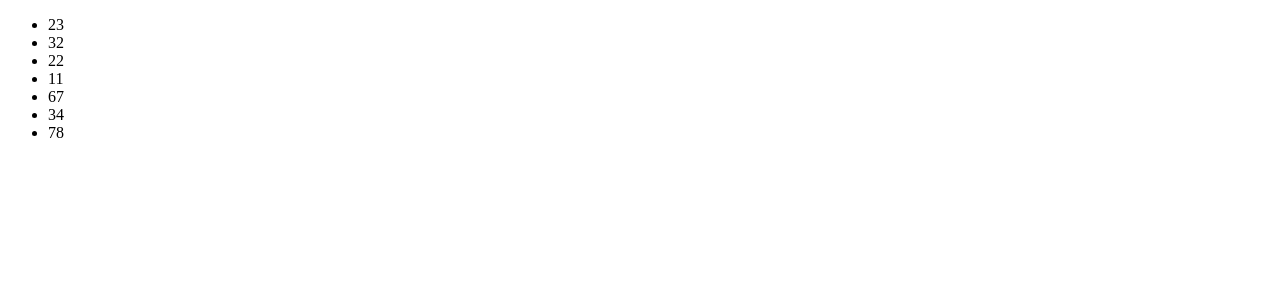
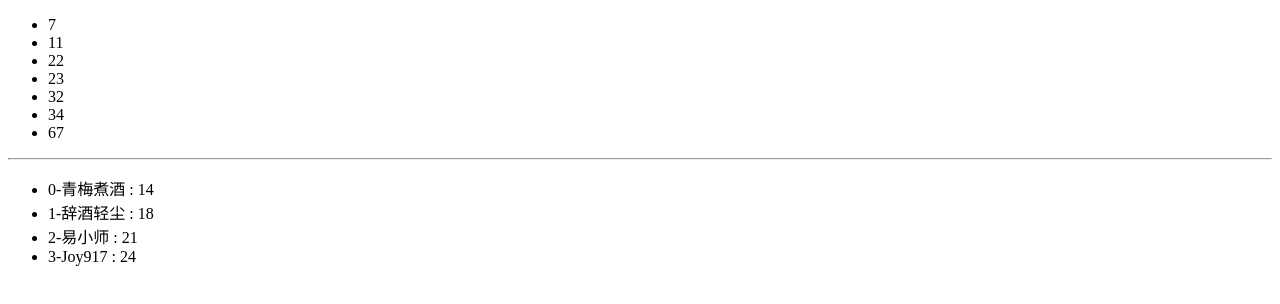
Before and after one commit to Joy917/learn-vue, a website: page example/v-for.html in a window 1280 px wide. Drawn offline with Linux system fonts and the light colour scheme.

Commit message:
对象循环及实现排序

```diff
--- a/example/v-for.html
+++ b/example/v-for.html
@@ -12,23 +12,48 @@
 <body>
     <div id="app">
         <ul>
-            <li v-for="item in items">
+            <li v-for="item in sortItems">
                 {{item}}
             </li>
         </ul>
-
+        <hr>
+        <ul>
+            <li v-for="(student,index) in sortStudents">
+                {{index}}-{{student.name}} : {{student.age}}
+            </li>
+        </ul>
     </div>
 </body>
 <script>
     new Vue({
         el: "#app",
         data: {
-            items: [23,32,22,11,67,34,78],
+            items: [23,32,22,11,67,34,7],
+            students:[
+                {name:"Joy917",age:24},
+                {name:"易小师",age:21},
+                {name:"辞酒轻尘",age:18},
+                {name:"青梅煮酒",age:14}
+            ]
         },
         computed:{
-
+            sortItems:function(){
+                return this.items.sort(sortNum);
+            },
+            sortStudents:function(){
+                return sortByKey(this.students,"age");
+            }
         }
     })
+
+    function sortNum(a,b) {
+        return a-b;
+    }
+    function sortByKey(arr,key) {
+        return arr.sort(function (a,b) {
+            return (a[key]<b[key])?-1:((a[key] > b[key])?1:0);
+        });
+    }
 </script>
 
 </html>
```
